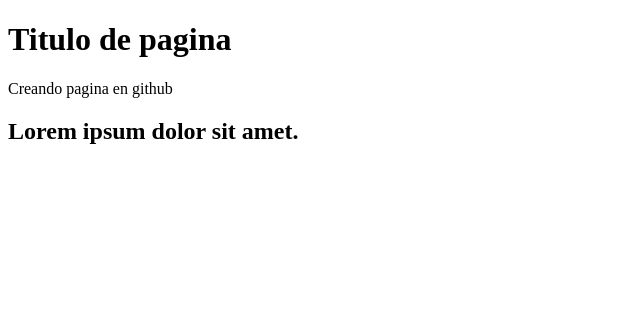
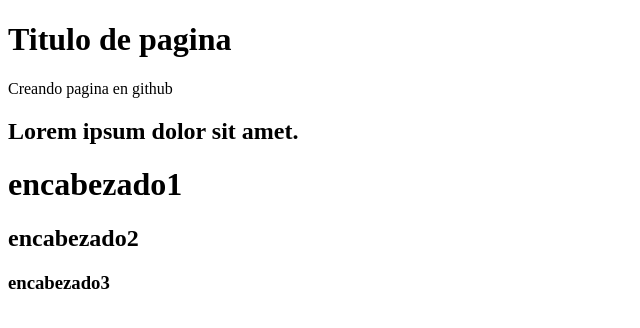
Before and after one commit to willyc0de/willycode, a plain HTML site: page index.html in a window 1280 px wide. Shown: the whole page, without its empty margins (0-640 px from the left). Drawn offline with Linux system fonts and the light colour scheme.

Commit message:
encabezados

```diff
--- a/index.html
+++ b/index.html
@@ -13,5 +13,9 @@
 <div>
 	<h2>Lorem ipsum dolor sit amet.</h2>
 </div>
+
+<h1>encabezado1</h1>
+<h2>encabezado2</h2>
+<h3>encabezado3</h3>
 </body>
 </html>
```
